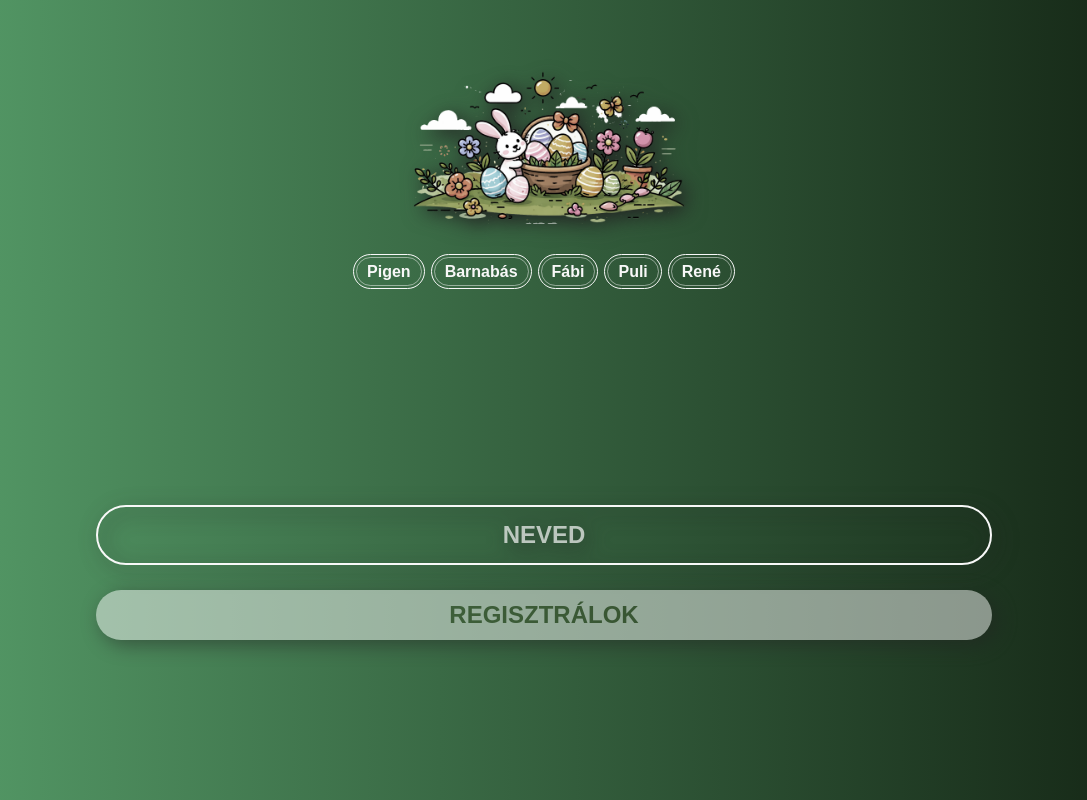
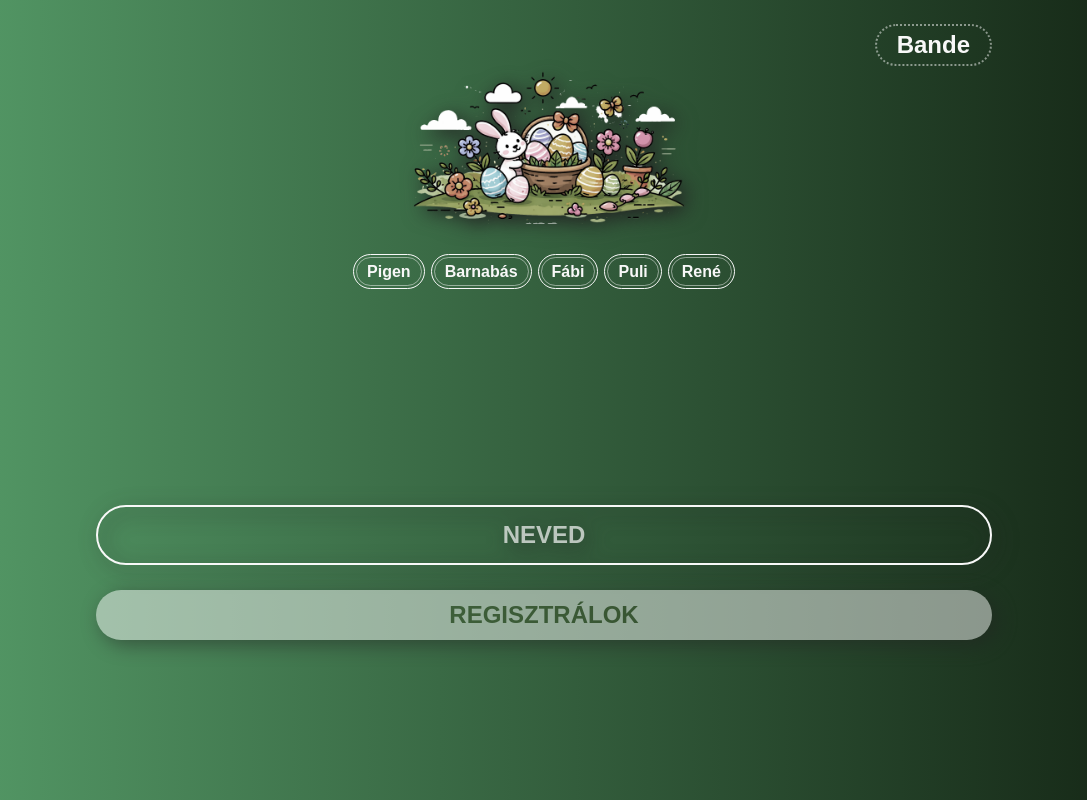
Before and after one commit to telegdiarmin/verse-AI, an Angular app: page /resgistration in a window 1280 px wide. Shown: the whole page, without its empty margins (96-1183 px from the left). Built offline with nearby package versions, Linux system fonts and the light colour scheme.

Commit message:
logged in user name added

```diff
--- a/src/app/app.css
+++ b/src/app/app.css
@@ -1,6 +1,18 @@
 .heading {
   display: flex;
   justify-content: center;
+
+  .username {
+    color: var(--color-text);
+    position: absolute;
+    top: 3%;
+    right: 15%;
+    font-size: 1.5rem;
+    font-weight: 600;
+    border: 2px dotted var(--color-text-transparent);
+    border-radius: 50px;
+    padding: 5px 20px;
+  }
 
   img {
     padding-top: 50px;
--- a/src/app/app.html
+++ b/src/app/app.html
@@ -1,4 +1,5 @@
 <div class="heading">
+  <p class="username">{{ mockCurrentUser }}</p>
   <img src="assets/heading.png">
 </div>
 
--- a/src/app/app.ts
+++ b/src/app/app.ts
@@ -14,4 +14,5 @@ export class App {
 
   // TODO - remove this later
   protected readonly mockItems = ['Pigen', 'Barnabás', 'Fábi', 'Puli', 'René'];
+  protected readonly mockCurrentUser = 'Bande';
 }
--- a/src/app/components/ui-elements/chip-list/chip/chip.css
+++ b/src/app/components/ui-elements/chip-list/chip/chip.css
@@ -1,6 +1,6 @@
 .chip {
   color: var(--color-text);
-  border: 1px solid var(--color-text-tranparent);
+  border: 1px solid var(--color-text-transparent);
   outline: 1px solid var(--color-text);
   outline-offset: 2px;
   border-radius: 50px;
--- a/src/styles.css
+++ b/src/styles.css
@@ -8,7 +8,7 @@
 :root {
   --color-background: #222;
   --color-text: #F8F8F8;
-  --color-text-tranparent: #F8F8F880;
+  --color-text-transparent: #F8F8F880;
   --banner-background: #E8F8D9;
   --banner-background-dark: #41552f;
 }
```
